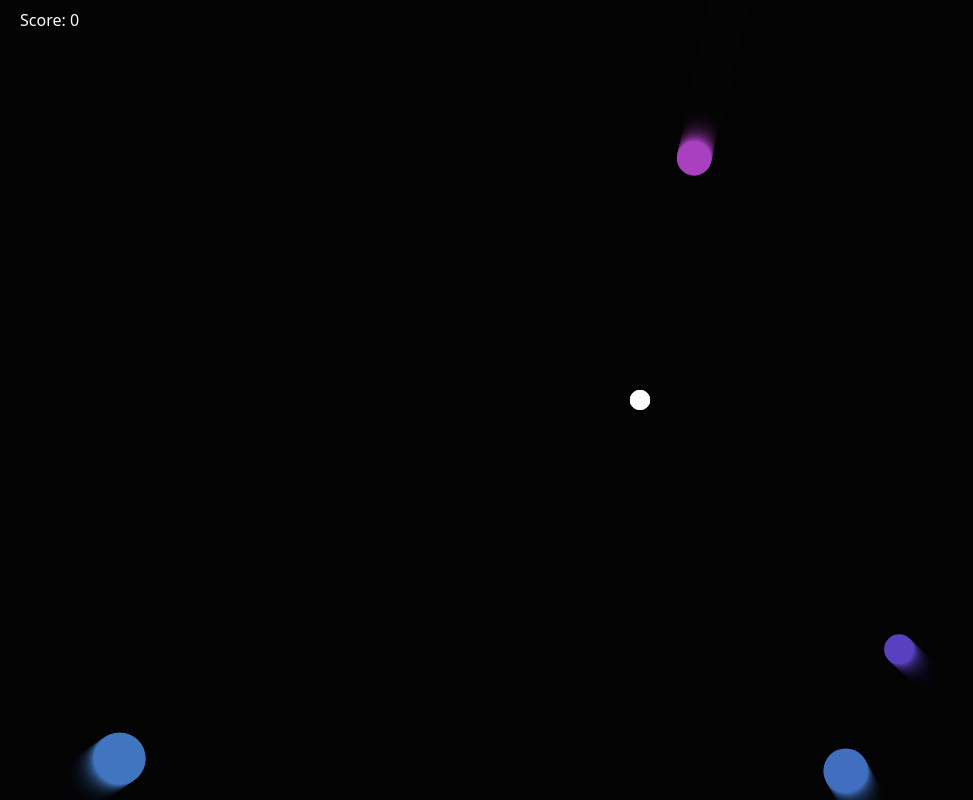
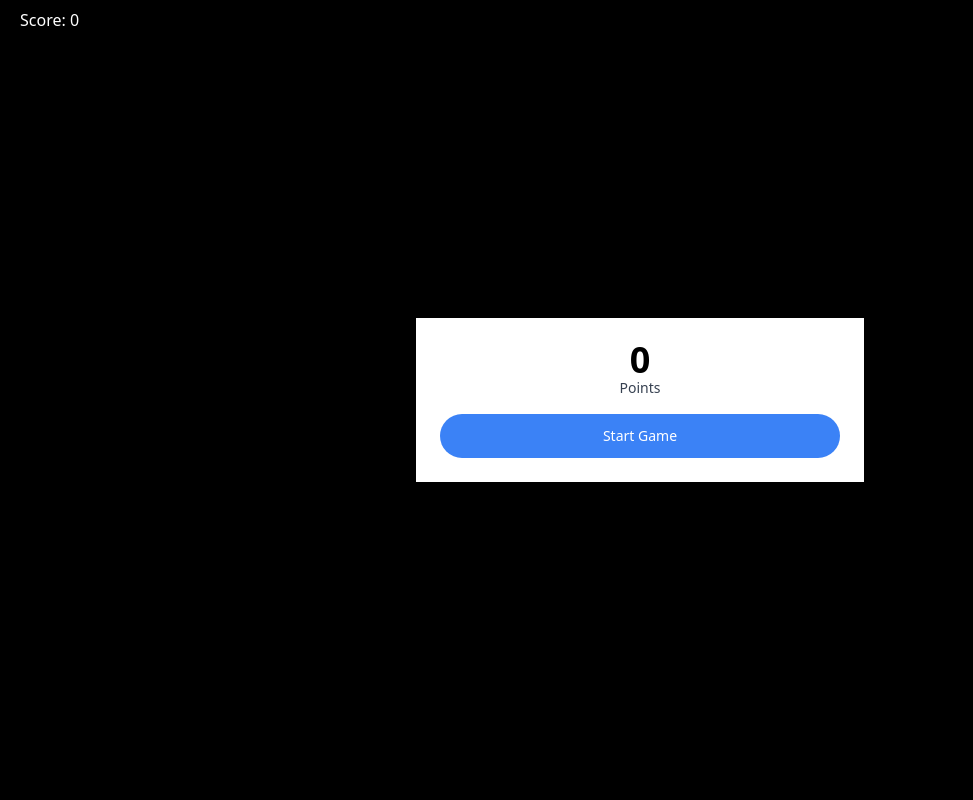
Before and after one commit to moniakamly/canvas-game, a plain HTML site: page index.html in a window 1280 px wide. Shown: the whole page, without its empty margins (0-973 px from the left). Drawn offline with nearby package versions, Linux system fonts and the light colour scheme.

Commit message:
end game and update score

```diff
--- a/index.html
+++ b/index.html
@@ -11,9 +11,21 @@
     <style>
         body {
             margin: 0;
+            background: black;
         }
     </style>
     <div class="fixed text-white ml-2 mt-2 ml-5 select-none"><span>Score: </span ><span id="scoreEl">0</span></div>
+
+    <div class="fixed inset-0 flex items-center justify-center" id="modalEl">
+        <div class="bg-white max-w-md w-full p-6 text-center">
+            <h1 class="text-4xl font-bold leading-none" id="bigScoreEl">0</h1>
+            <p class="text-sm text-gray-700 mb-4">Points</p>
+            <div>
+                <button class="bg-blue-500 text-white w-full py-3 rounded-full text-sm" id="startGameBtn" >Start Game</button>
+            </div>
+        </div>
+
+    </div>
     <canvas></canvas>
     <script src="https://cdnjs.cloudflare.com/ajax/libs/gsap/3.6.0/gsap.min.js" integrity="sha512-1dalHDkG9EtcOmCnoCjiwQ/HEB5SDNqw8d4G2MKoNwjiwMNeBAkudsBCmSlMnXdsH8Bm0mOd3tl/6nL5y0bMaQ==" crossorigin="anonymous"></script>
     <script src="./index.js"></script>
--- a/index.js
+++ b/index.js
@@ -6,6 +6,9 @@ canvas.width = innerWidth;
 canvas.height = innerHeight;
 
 const scoreEl = document.querySelector('#scoreEl');
+const startGameBtn = document.querySelector('#startGameBtn');
+const modalEl = document.querySelector('#modalEl');
+const bigScorelEl = document.querySelector('#bigScoreEl');
 
 class Player {
     constructor(x, y, radius, color) {
@@ -103,10 +106,20 @@ class Particle {
 const x = canvas.width / 2;
 const y = canvas.height / 2;
 
-const player = new Player(x, y, 10, 'white');
-const projectiles = [];
-const enemies = [];
-const particles = [];
+let player = new Player(x, y, 10, 'white');
+let projectiles = [];
+let enemies = [];
+let particles = [];
+
+function init() {
+    player = new Player(x, y, 10, 'white');
+    projectiles = [];
+    enemies = [];
+    particles = [];
+    score = 0;
+    scoreEl.innerHTML = score;
+    bigScorelEl.innerHTML = score;
+}
 
 function spawnEnemies() {
     setInterval(() => {
@@ -169,6 +182,8 @@ function animate() {
         // When the enemy touches the player
         if (dist - enemy.radius - player.radius < 1) {
             cancelAnimationFrame(animationId);
+            modalEl.style.display = 'flex';
+            bigScorelEl.innerHTML = score;
         }
 
         // Destroy enemy whenever we hit it
@@ -217,5 +232,9 @@ addEventListener('click', (event) => {
     projectiles.push(new Projectile(canvas.width / 2, canvas.height / 2, 5, 'white', velocity));
 });
 
-animate();
-spawnEnemies();
+startGameBtn.addEventListener('click', function() {
+    init();
+    animate();
+    spawnEnemies();
+    modalEl.style.display = 'none';
+});
```
